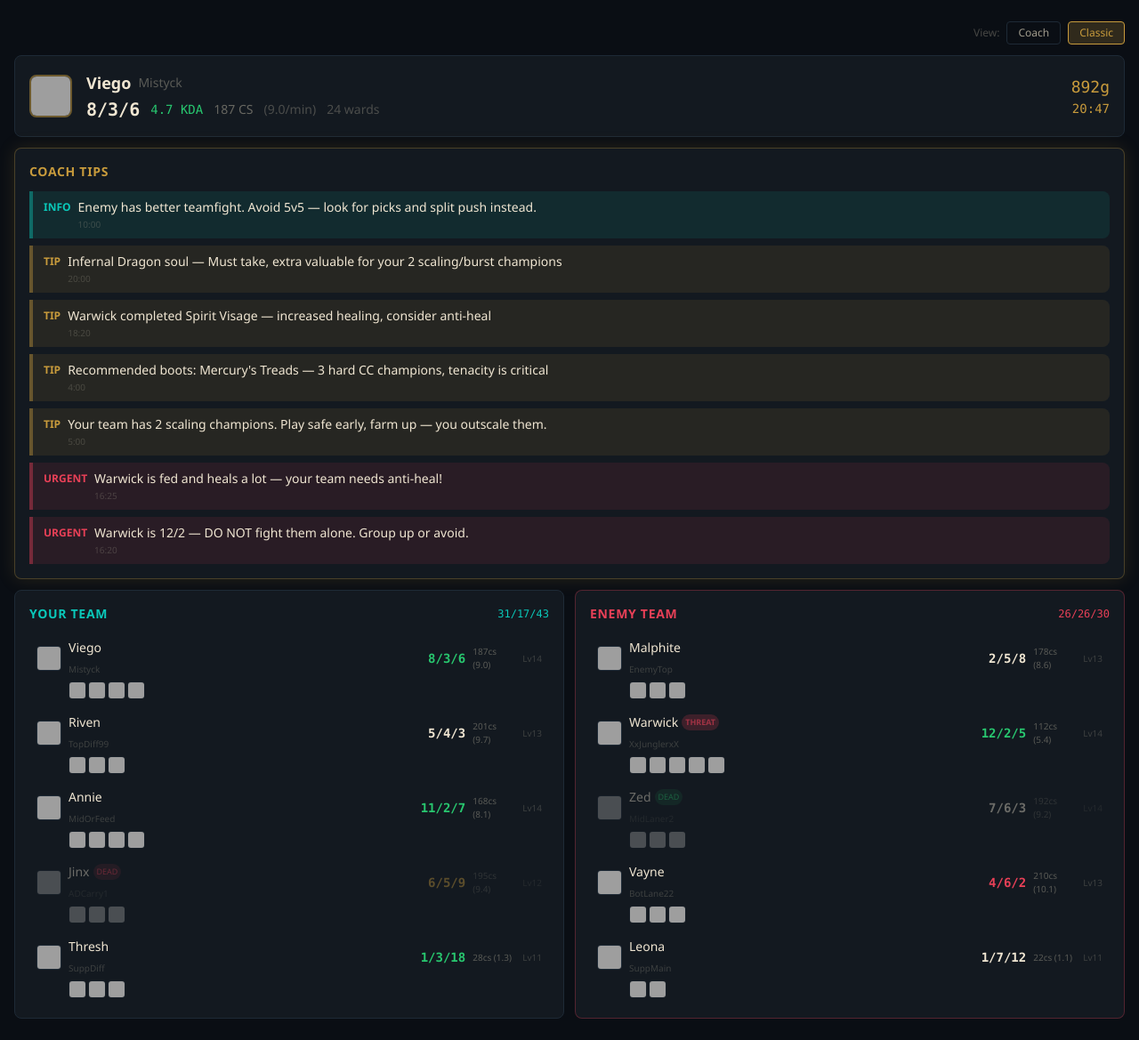
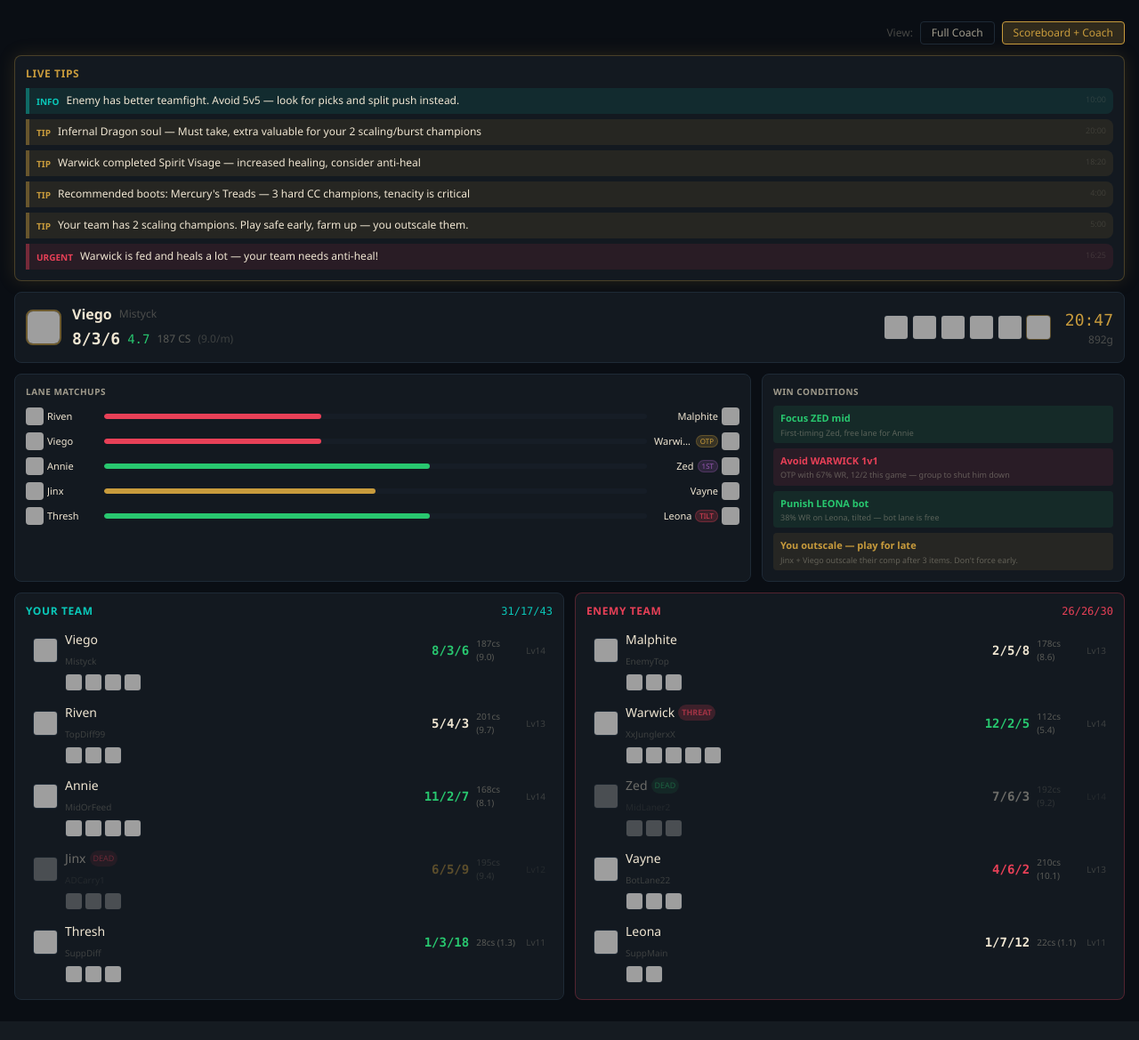
Before and after one commit to hacu9/oraclegg, a FastAPI app: page /demo in a window 1280 px wide. Shown: the part 53-1222 px from the top of the page at 89% size. After the commit the page ends 1201 px from the top, so only its background shows below. Run offline with FastAPI, Linux system fonts and the light colour scheme; data that the repository does not hold is empty; some libraries are stand-ins or nearby versions; grey boxes are pictures that could not be loaded.

Commit message:
Unified view: merged coaching + scoreboard into one layout
The "Scoreboard + Coach" view now has everything:
- Tips at the very top
- Your champion stats + compact build rec icons in header
- Lane matchups with progress bars and enemy tags (1ST, TILT, OTP)
- Win conditions (compact sidebar)
- Full live scoreboard with KDA, CS, items for all 10 players

Two views available:
- "Full Coach": detailed matchup card, runes, spells, skill order, strategy
- "Scoreboard + Coach": live scoreboard + coaching insights merged

Co-Authored-By: Claude <noreply@anthropic.com>

```diff
--- a/src/oraclegg/ui/templates/in_game.html
+++ b/src/oraclegg/ui/templates/in_game.html
@@ -6,8 +6,8 @@
 <!-- View toggle -->
 <div id="view-toggle" style="display:none" class="flex items-center justify-end mb-3 gap-2">
     <span class="text-oracle-text/40 text-xs">View:</span>
-    <button onclick="setView('coach')" id="btn-coach" class="text-xs px-3 py-1 rounded border border-oracle-gold text-oracle-gold bg-oracle-gold/20">Coach</button>
-    <button onclick="setView('classic')" id="btn-classic" class="text-xs px-3 py-1 rounded border border-oracle-border text-oracle-text">Classic</button>
+    <button onclick="setView('coach')" id="btn-coach" class="text-xs px-3 py-1 rounded border border-oracle-gold text-oracle-gold bg-oracle-gold/20">Full Coach</button>
+    <button onclick="setView('classic')" id="btn-classic" class="text-xs px-3 py-1 rounded border border-oracle-border text-oracle-text">Scoreboard + Coach</button>
 </div>
 
 <!-- Coach view (new layout) -->
@@ -124,53 +124,75 @@
     <!-- (tips moved to top of page) -->
 </div>
 
-<!-- Classic view (original scoreboard) -->
+<!-- Unified view (coaching + scoreboard merged) -->
 <div id="game-classic" style="display:none">
-    <div class="bg-oracle-card border border-oracle-border rounded-lg p-4 mb-3">
+
+    <!-- Tips at top -->
+    <div class="bg-oracle-card border border-oracle-gold/30 rounded-lg p-3 glow mb-3" id="cl-tips-section" style="display:none">
+        <div class="flex items-center justify-between mb-2">
+            <h2 class="text-oracle-gold font-semibold text-xs uppercase tracking-wider">Live Tips</h2>
+        </div>
+        <div class="space-y-1.5" id="cl-tips-feed"></div>
+    </div>
+
+    <!-- Your stats + build rec + timer -->
+    <div class="bg-oracle-card border border-oracle-border rounded-lg p-3 mb-3">
         <div class="flex items-center justify-between">
-            <div class="flex items-center gap-4">
-                <img id="cl-champ-icon" class="w-12 h-12 rounded-lg border-2 border-oracle-gold/50" src="" alt="">
+            <div class="flex items-center gap-3">
+                <img id="cl-champ-icon" class="w-10 h-10 rounded-lg border-2 border-oracle-gold/50" src="" alt="">
                 <div>
                     <div class="flex items-center gap-2">
-                        <span class="text-oracle-light font-bold text-lg" id="cl-champ">-</span>
-                        <span class="text-oracle-text/50 text-sm" id="cl-name">-</span>
+                        <span class="text-oracle-light font-bold" id="cl-champ">-</span>
+                        <span class="text-oracle-text/40 text-xs" id="cl-name">-</span>
                     </div>
-                    <div class="flex items-center gap-3 mt-0.5">
-                        <span class="text-oracle-light font-mono text-xl font-bold" id="cl-kda">0/0/0</span>
-                        <span class="text-sm font-mono" id="cl-kda-ratio">0.0 KDA</span>
-                        <span class="text-oracle-text/60 text-sm" id="cl-cs">0 CS</span>
-                        <span class="text-oracle-text/40 text-sm" id="cl-csmin">(0.0/min)</span>
-                        <span class="text-oracle-text/40 text-sm" id="cl-ward">0 wards</span>
+                    <div class="flex items-center gap-2 mt-0.5">
+                        <span class="text-oracle-light font-mono text-lg font-bold" id="cl-kda">0/0/0</span>
+                        <span class="text-sm font-mono" id="cl-kda-ratio">0.0</span>
+                        <span class="text-oracle-text/50 text-xs" id="cl-cs">0 CS</span>
+                        <span class="text-oracle-text/30 text-xs" id="cl-csmin">(0/m)</span>
                     </div>
                 </div>
             </div>
-            <div class="text-right">
-                <div class="text-oracle-gold font-mono text-lg" id="cl-gold">0g</div>
-                <div class="text-oracle-gold font-mono text-sm" id="cl-timer">0:00</div>
+            <div class="flex items-center gap-4">
+                <!-- Build rec (compact) -->
+                <div id="cl-build-rec" class="flex items-center gap-1"></div>
+                <div class="text-right">
+                    <div class="text-oracle-gold font-mono text-lg" id="cl-timer">0:00</div>
+                    <div class="text-oracle-text/40 text-xs" id="cl-gold">0g</div>
+                </div>
             </div>
         </div>
     </div>
 
-    <!-- Tips in classic view -->
-    <div class="bg-oracle-card border border-oracle-gold/30 rounded-lg p-4 glow mb-3" id="cl-tips-section" style="display:none">
-        <h2 class="text-oracle-gold font-semibold text-sm uppercase tracking-wider mb-3">Coach Tips</h2>
-        <div class="space-y-2" id="cl-tips-feed"></div>
+    <!-- Lane matchups (compact bar view) + win conditions -->
+    <div class="grid grid-cols-12 gap-3 mb-3" id="cl-coaching-row" style="display:none">
+        <!-- Matchups with bars -->
+        <div class="col-span-8 bg-oracle-card border border-oracle-border rounded-lg p-3">
+            <h2 class="text-oracle-text text-[10px] uppercase tracking-wider font-semibold mb-2">Lane Matchups</h2>
+            <div id="cl-lane-matchups" class="space-y-1"></div>
+        </div>
+        <!-- Win conditions (compact) -->
+        <div class="col-span-4 bg-oracle-card border border-oracle-border rounded-lg p-3">
+            <h2 class="text-oracle-text text-[10px] uppercase tracking-wider font-semibold mb-2">Win Conditions</h2>
+            <div id="cl-win-condition" class="space-y-1.5"></div>
+        </div>
     </div>
 
+    <!-- Scoreboard -->
     <div class="grid grid-cols-1 md:grid-cols-2 gap-3">
-        <div class="bg-oracle-card border border-oracle-border rounded-lg p-4">
-            <div class="flex items-center justify-between mb-3">
-                <h2 class="text-oracle-blue font-semibold text-sm uppercase tracking-wider">Your Team</h2>
+        <div class="bg-oracle-card border border-oracle-border rounded-lg p-3">
+            <div class="flex items-center justify-between mb-2">
+                <h2 class="text-oracle-blue font-semibold text-xs uppercase tracking-wider">Your Team</h2>
                 <span class="text-oracle-blue text-xs font-mono" id="cl-ally-score">0/0/0</span>
             </div>
-            <div class="space-y-1" id="cl-ally-team"></div>
+            <div class="space-y-0.5" id="cl-ally-team"></div>
         </div>
-        <div class="bg-oracle-card border border-oracle-red/30 rounded-lg p-4">
-            <div class="flex items-center justify-between mb-3">
-                <h2 class="text-oracle-red font-semibold text-sm uppercase tracking-wider">Enemy Team</h2>
+        <div class="bg-oracle-card border border-oracle-red/30 rounded-lg p-3">
+            <div class="flex items-center justify-between mb-2">
+                <h2 class="text-oracle-red font-semibold text-xs uppercase tracking-wider">Enemy Team</h2>
                 <span class="text-oracle-red text-xs font-mono" id="cl-enemy-score">0/0/0</span>
             </div>
-            <div class="space-y-1" id="cl-enemy-team"></div>
+            <div class="space-y-0.5" id="cl-enemy-team"></div>
         </div>
     </div>
 </div>
@@ -283,6 +305,8 @@ function renderClassicPlayer(p, isEnemy, gameTime) {
         </div>`;
 }
 
+let _clCoachRendered = false;
+
 function updateClassicView(state) {
     const you = state.players.find(p => (p.name||p.riotIdGameName) === state.active_player?.name);
     if (!you) return;
@@ -293,19 +317,84 @@ function updateClassicView(state) {
     const ratio = ((s.kills||0)+(s.assists||0))/Math.max(s.deaths||1,1);
     const csMin = state.game_time > 60 ? ((s.creepScore||0)/(state.game_time/60)).toFixed(1) : '0.0';
 
+    // Your stats header
     document.getElementById('cl-champ-icon').src = champIcon(champIconKey(you.champion||you.championName||''));
     document.getElementById('cl-champ').textContent = you.champion||you.championName||'';
     document.getElementById('cl-name').textContent = you.name||you.riotIdGameName||'';
     document.getElementById('cl-kda').textContent = `${s.kills||0}/${s.deaths||0}/${s.assists||0}`;
     const ratioEl = document.getElementById('cl-kda-ratio');
-    ratioEl.textContent = `${ratio.toFixed(1)} KDA`;
+    ratioEl.textContent = `${ratio.toFixed(1)}`;
     ratioEl.className = `text-sm font-mono ${ratio>=4?'text-oracle-green':ratio>=2.5?'text-oracle-gold':'text-oracle-red'}`;
     document.getElementById('cl-cs').textContent = `${s.creepScore||0} CS`;
-    document.getElementById('cl-csmin').textContent = `(${csMin}/min)`;
-    document.getElementById('cl-ward').textContent = `${Math.round(s.wardScore||0)} wards`;
+    document.getElementById('cl-csmin').textContent = `(${csMin}/m)`;
     document.getElementById('cl-gold').textContent = Math.floor(state.active_player?.gold||0) + 'g';
     document.getElementById('cl-timer').textContent = formatTime(state.game_time);
 
+    // Build rec icons (compact row of item icons)
+    if (state.build_rec && state.build_rec.build_path && !_clCoachRendered) {
+        const buildDiv = document.getElementById('cl-build-rec');
+        let bhtml = state.build_rec.build_path.slice(0, 5).map(item =>
+            `<img src="${itemIcon(item.id)}" class="w-7 h-7 rounded border border-oracle-border/40" title="${item.name}" onerror="this.style.display='none'">`
+        ).join('');
+        if (state.build_rec.boots) {
+            bhtml += `<img src="${itemIcon(state.build_rec.boots.id)}" class="w-7 h-7 rounded border border-oracle-gold/40" title="${state.build_rec.boots.name}" onerror="this.style.display='none'">`;
+        }
+        buildDiv.innerHTML = bhtml;
+    }
+
+    // Coaching row (matchups + win conditions) — render once
+    if (!_clCoachRendered && (state.lane_matchups?.length > 0 || state.win_condition?.length > 0)) {
+        document.getElementById('cl-coaching-row').style.display = 'grid';
+
+        // Lane matchups with bars
+        if (state.lane_matchups?.length > 0) {
+            const lmDiv = document.getElementById('cl-lane-matchups');
+            lmDiv.innerHTML = state.lane_matchups.map(lm => {
+                const style = RATING_STYLES[lm.rating] || RATING_STYLES['EVEN'];
+                const es = lm.enemy_stats || {};
+                let tags = '';
+                if (es.first_timing) tags += '<span class="bg-oracle-purple/20 text-oracle-purple text-[8px] px-1 rounded-full border border-oracle-purple/30">1ST</span>';
+                if (es.tilted) tags += '<span class="bg-oracle-red/20 text-oracle-red text-[8px] px-1 rounded-full border border-oracle-red/30">TILT</span>';
+                if (es.one_trick) tags += '<span class="bg-oracle-gold/20 text-oracle-gold text-[8px] px-1 rounded-full border border-oracle-gold/30">OTP</span>';
+
+                return `<div class="flex items-center gap-2 py-0.5">
+                    <div class="flex items-center gap-1 w-20">
+                        <img src="${champIcon(lm.ally_icon)}" class="w-5 h-5 rounded" onerror="this.style.display='none'">
+                        <span class="text-oracle-light text-[11px] truncate">${lm.ally_champ}</span>
+                    </div>
+                    <div class="flex-1 h-1.5 bg-oracle-border/30 rounded-full overflow-hidden">
+                        <div class="h-full rounded-full ${style.pct >= 55 ? 'bg-oracle-green' : style.pct >= 45 ? 'bg-oracle-gold' : 'bg-oracle-red'}" style="width:${style.pct}%"></div>
+                    </div>
+                    <div class="flex items-center gap-1 w-24 justify-end">
+                        <span class="text-oracle-light text-[11px] truncate">${lm.enemy_champ}</span>
+                        ${tags}
+                        <img src="${champIcon(lm.enemy_icon)}" class="w-5 h-5 rounded" onerror="this.style.display='none'">
+                    </div>
+                </div>`;
+            }).join('');
+        }
+
+        // Win conditions (compact)
+        if (state.win_condition?.length > 0) {
+            const wcStyles = {
+                'target': { color: 'text-oracle-green', bg: 'bg-oracle-green/10', icon: '>' },
+                'threat': { color: 'text-oracle-red', bg: 'bg-oracle-red/10', icon: '!' },
+                'carry': { color: 'text-oracle-blue', bg: 'bg-oracle-blue/10', icon: '*' },
+                'timing': { color: 'text-oracle-gold', bg: 'bg-oracle-gold/10', icon: '~' },
+            };
+            document.getElementById('cl-win-condition').innerHTML = state.win_condition.slice(0, 4).map(wc => {
+                const st = wcStyles[wc.type] || wcStyles['carry'];
+                return `<div class="${st.bg} rounded px-2 py-1.5">
+                    <div class="${st.color} text-[11px] font-bold">${wc.reason || wc.label || ''}</div>
+                    ${wc.detail ? `<div class="text-oracle-text/50 text-[9px] leading-tight mt-0.5">${wc.detail}</div>` : ''}
+                </div>`;
+            }).join('');
+        }
+
+        _clCoachRendered = true;
+    }
+
+    // Scoreboard
     const aK = allies.reduce((a,p) => a+(p.scores?.kills||0), 0);
     const aD = allies.reduce((a,p) => a+(p.scores?.deaths||0), 0);
     const aA = allies.reduce((a,p) => a+(p.scores?.assists||0), 0);
@@ -314,11 +403,10 @@ function updateClassicView(state) {
     const eA = enemies.reduce((a,p) => a+(p.scores?.assists||0), 0);
     document.getElementById('cl-ally-score').textContent = `${aK}/${aD}/${aA}`;
     document.getElementById('cl-enemy-score').textContent = `${eK}/${eD}/${eA}`;
-
     document.getElementById('cl-ally-team').innerHTML = allies.map(p => renderClassicPlayer(p, false, state.game_time)).join('');
     document.getElementById('cl-enemy-team').innerHTML = enemies.map(p => renderClassicPlayer(p, true, state.game_time)).join('');
 
-    // Tips in classic view (mirror from coach view)
+    // Tips
     const allTips = state.all_tips || [];
     const clTips = document.getElementById('cl-tips-section');
     const clFeed = document.getElementById('cl-tips-feed');
@@ -329,16 +417,16 @@ function updateClassicView(state) {
             1: { bg: 'bg-oracle-gold/10', border: 'border-oracle-gold/40', text: 'text-oracle-gold', label: 'TIP' },
             2: { bg: 'bg-oracle-blue/10', border: 'border-oracle-blue/40', text: 'text-oracle-blue', label: 'INFO' },
         };
-        clFeed.innerHTML = allTips.slice(-8).reverse().map(t => {
+        clFeed.innerHTML = allTips.slice(-6).reverse().map(t => {
             const c = colors[t.priority] || colors[2];
             const ts = Math.floor(t.time/60)+':'+Math.floor(t.time%60).toString().padStart(2,'0');
-            return `<div class="${c.bg} ${c.border} border-l-4 rounded-r-lg px-3 py-2">
+            return `<div class="${c.bg} ${c.border} border-l-4 rounded-r-lg px-2 py-1.5">
                 <div class="flex items-start gap-2">
-                    <span class="${c.text} text-xs font-bold mt-0.5">${c.label}</span>
+                    <span class="${c.text} text-[10px] font-bold mt-0.5">${c.label}</span>
                     <div class="flex-1">
-                        <div class="text-oracle-light text-sm">${t.message}</div>
-                        <div class="text-oracle-text/30 text-[10px] mt-0.5">${ts}</div>
+                        <div class="text-oracle-light text-xs">${t.message}</div>
                     </div>
+                    <span class="text-oracle-text/20 text-[9px] shrink-0">${ts}</span>
                 </div>
             </div>`;
         }).join('');
@@ -595,15 +683,20 @@ function renderDashboard(state) {
         function renderLane(lm) {
             const style = RATING_STYLES[lm.rating] || RATING_STYLES['EVEN'];
             const es = lm.enemy_stats || {};
-            let badges = '';
-            if (es.first_timing) badges += '<span class="bg-oracle-purple/20 text-oracle-purple text-[9px] px-1 py-0.5 rounded-full">1ST TIME</span>';
-            if (es.tilted) badges += '<span class="bg-oracle-red/20 text-oracle-red text-[9px] px-1 py-0.5 rounded-full">TILTED</span>';
-            if (es.one_trick) badges += '<span class="bg-oracle-gold/20 text-oracle-gold text-[9px] px-1 py-0.5 rounded-full">OTP</span>';
-            if (es.hot_streak) badges += '<span class="bg-oracle-green/20 text-oracle-green text-[9px] px-1 py-0.5 rounded-full">HOT</span>';
+
+            // Tags go on top of the enemy champion
+            let enemyTags = '';
+            if (es.first_timing) enemyTags += '<span class="bg-oracle-purple/20 text-oracle-purple text-[9px] px-1.5 py-0.5 rounded-full border border-oracle-purple/30 font-bold">1ST TIME</span>';
+            if (es.tilted) enemyTags += '<span class="bg-oracle-red/20 text-oracle-red text-[9px] px-1.5 py-0.5 rounded-full border border-oracle-red/30 font-bold">TILTED</span>';
+            if (es.one_trick) enemyTags += '<span class="bg-oracle-gold/20 text-oracle-gold text-[9px] px-1.5 py-0.5 rounded-full border border-oracle-gold/30 font-bold">OTP</span>';
+            if (es.hot_streak) enemyTags += '<span class="bg-oracle-green/20 text-oracle-green text-[9px] px-1.5 py-0.5 rounded-full border border-oracle-green/30">HOT</span>';
+            if (es.cold_streak) enemyTags += '<span class="bg-oracle-red/20 text-oracle-red text-[9px] px-1.5 py-0.5 rounded-full border border-oracle-red/30">COLD</span>';
+
             let statsLine = '';
             if (es.rank) statsLine += `<span class="text-oracle-text/40">${es.rank.split(' ').slice(0,2).join(' ')}</span>`;
             if (es.champ_wr != null && es.champ_games) statsLine += `<span class="${es.champ_wr >= 55 ? 'text-oracle-green' : es.champ_wr <= 45 ? 'text-oracle-red' : 'text-oracle-gold'}">${es.champ_wr}%</span><span class="text-oracle-text/30">(${es.champ_games}g)</span>`;
             else if (es.win_rate != null) statsLine += `<span class="${es.win_rate >= 55 ? 'text-oracle-green' : es.win_rate <= 45 ? 'text-oracle-red' : 'text-oracle-gold'}">${es.win_rate}% WR</span>`;
+
             return `<div class="flex items-center justify-between py-1.5 px-2 rounded hover:bg-oracle-border/10 transition-colors">
                 <div class="flex items-center gap-2 w-28">
                     <img src="${champIcon(lm.ally_icon)}" class="w-7 h-7 rounded border border-oracle-border" alt="" onerror="this.style.display='none'">
@@ -614,15 +707,16 @@ function renderDashboard(state) {
                         <div class="h-full rounded-full ${style.pct >= 55 ? 'bg-oracle-green' : style.pct >= 45 ? 'bg-oracle-gold' : 'bg-oracle-red'}" style="width: ${style.pct}%"></div>
                     </div>
                     <span class="${style.text} text-[10px] font-bold">${style.label}</span>
-                    ${lm.rating_reason ? `<div class="text-oracle-text/40 text-[9px] text-center leading-tight">${lm.rating_reason}</div>` : ''}
-                    <div class="flex gap-0.5">${badges}</div>
                 </div>
-                <div class="flex items-center gap-2 w-28 justify-end">
-                    <div class="text-right">
-                        <span class="text-oracle-light text-sm">${lm.enemy_champ}</span>
+                <div class="flex items-center gap-2 w-32 justify-end">
+                    <div class="text-right min-w-0">
+                        <div class="flex items-center gap-1 justify-end flex-wrap">
+                            <span class="text-oracle-light text-sm">${lm.enemy_champ}</span>
+                            ${enemyTags ? `<span class="flex gap-0.5">${enemyTags}</span>` : ''}
+                        </div>
                         ${statsLine ? `<div class="flex items-center gap-1 justify-end text-[9px]">${statsLine}</div>` : ''}
                     </div>
-                    <img src="${champIcon(lm.enemy_icon)}" class="w-7 h-7 rounded border border-oracle-border" alt="" onerror="this.style.display='none'">
+                    <img src="${champIcon(lm.enemy_icon)}" class="w-7 h-7 rounded border border-oracle-border shrink-0" alt="" onerror="this.style.display='none'">
                 </div>
             </div>`;
         }
@@ -738,6 +832,7 @@ function updateLiveData(state) {
     // Re-render dashboard if scouting status changed (new data arrived)
     if (state.scouting_status !== lastScoutingStatus) {
         dashboardRendered = false;
+        _clCoachRendered = false;
         renderDashboard(state);
     }
 
@@ -861,6 +956,7 @@ function updateUI(state) {
     } else if (state.phase === 'post_game') {
         showPostGame(state);
         dashboardRendered = false;
+        _clCoachRendered = false;
         lastTipVersion = -1;
         lastDragonType = null;
         lastScoutingStatus = '';
@@ -871,6 +967,7 @@ function updateUI(state) {
         document.getElementById('post-game-state').style.display = 'none';
         document.getElementById('waiting-state').style.display = 'block';
         dashboardRendered = false;
+        _clCoachRendered = false;
         lastTipVersion = -1;
         lastDragonType = null;
         lastScoutingStatus = '';
```
